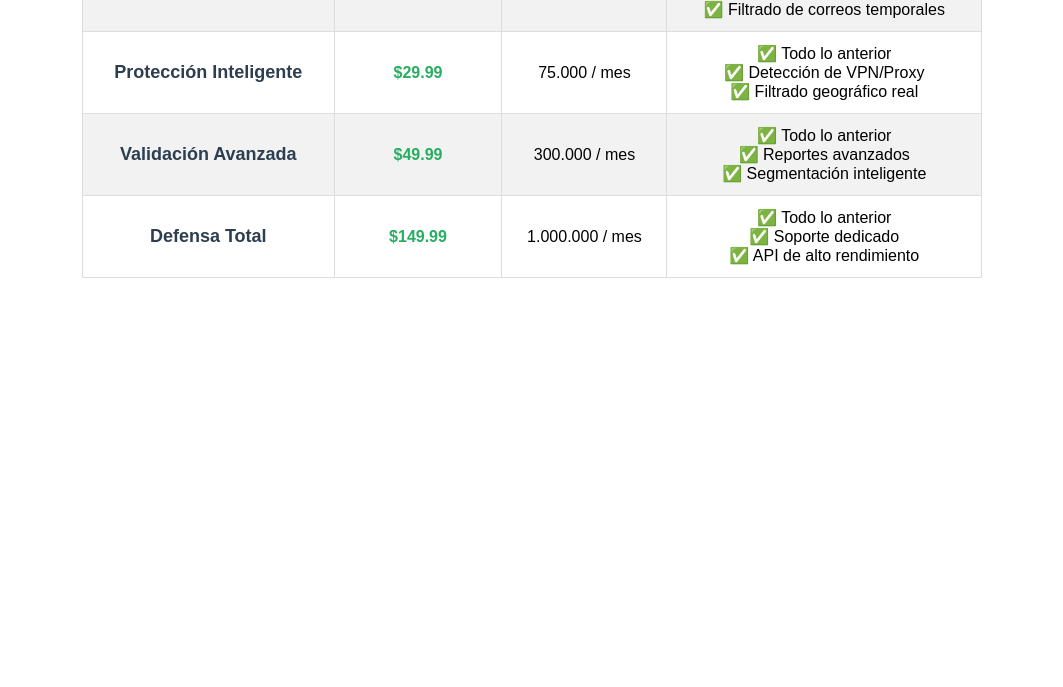
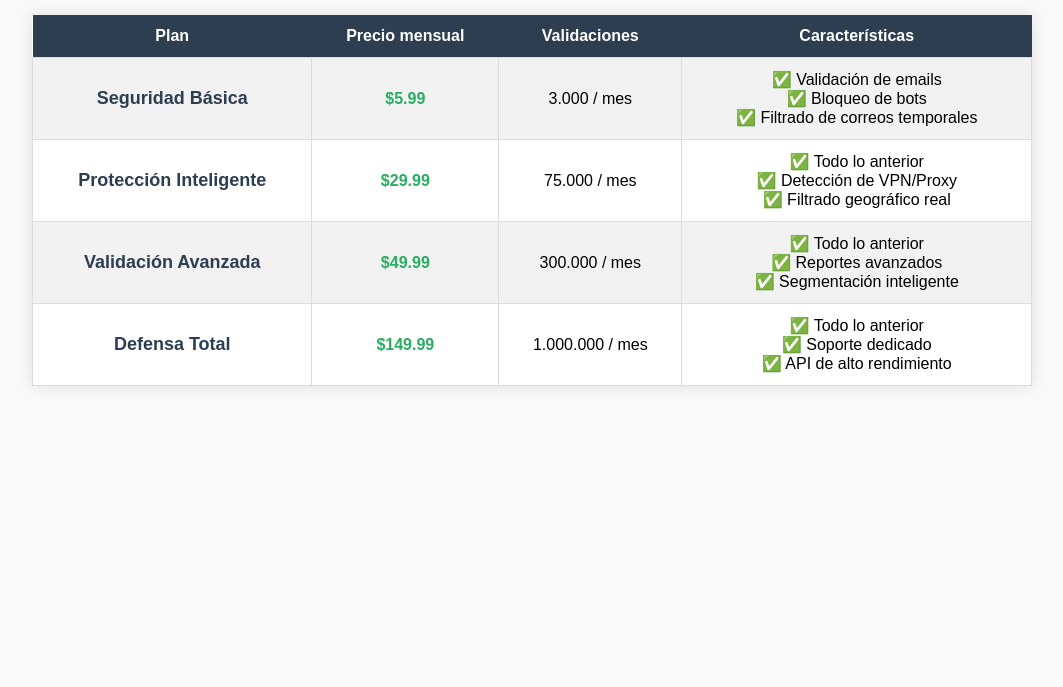
Before and after one commit to Tincholeo/tabla-precios, a plain HTML site: page index.html in a window 1280 px wide. Shown: the part 113-800 px from the top of the page, without its empty margins (108-1171 px from the left). Drawn offline with Linux system fonts and the light colour scheme.

Commit message:
Update index.html

```diff
--- a/index.html
+++ b/index.html
@@ -1 +1,108 @@
-<style> .pricing-table { font-family: Arial, sans-serif; border-collapse: collapse; width: 100%; max-width: 900px; margin: 20px auto; } .pricing-table th { background-color: #2C3E50; color: white; padding: 12px; } .pricing-table td { border: 1px solid #ddd; text-align: center; padding: 12px; } .pricing-table tr:nth-child(even) { background-color: #f2f2f2; } .pricing-table tr:hover { background-color: #f1f1f1; } .plan-title { font-weight: bold; font-size: 18px; color: #2C3E50; } .price { font-size: 16px; color: #27AE60; font-weight: bold; } </style> <table class="pricing-table"> <tr> <th>Plan</th> <th>Precio mensual</th> <th>Validaciones</th> <th>Características</th> </tr> <tr> <td class="plan-title">Seguridad Básica</td> <td class="price">$5.99</td> <td>3.000 / mes</td> <td> ✅ Validación de emails<br> ✅ Bloqueo de bots<br> ✅ Filtrado de correos temporales </td> </tr> <tr> <td class="plan-title">Protección Inteligente</td> <td class="price">$29.99</td> <td>75.000 / mes</td> <td> ✅ Todo lo anterior<br> ✅ Detección de VPN/Proxy<br> ✅ Filtrado geográfico real </td> </tr> <tr> <td class="plan-title">Validación Avanzada</td> <td class="price">$49.99</td> <td>300.000 / mes</td> <td> ✅ Todo lo anterior<br> ✅ Reportes avanzados<br> ✅ Segmentación inteligente </td> </tr> <tr> <td class="plan-title">Defensa Total</td> <td class="price">$149.99</td> <td>1.000.000 / mes</td> <td> ✅ Todo lo anterior<br> ✅ Soporte dedicado<br> ✅ API de alto rendimiento </td> </tr> </table>
+<!DOCTYPE html>
+<html lang="es">
+<head>
+  <meta charset="UTF-8">
+  <meta name="viewport" content="width=device-width, initial-scale=1.0">
+  <title>Planes de Validación</title>
+  <style>
+    body {
+      font-family: Arial, sans-serif;
+      background-color: #f9f9f9;
+      margin: 0;
+      padding: 40px 20px;
+    }
+    h1 {
+      text-align: center;
+      color: #2C3E50;
+    }
+    .pricing-table {
+      border-collapse: collapse;
+      width: 100%;
+      max-width: 1000px;
+      margin: 30px auto;
+      background-color: #fff;
+      box-shadow: 0 0 15px rgba(0,0,0,0.1);
+    }
+    .pricing-table th {
+      background-color: #2C3E50;
+      color: white;
+      padding: 12px;
+    }
+    .pricing-table td {
+      border: 1px solid #ddd;
+      text-align: center;
+      padding: 12px;
+    }
+    .pricing-table tr:nth-child(even) {
+      background-color: #f2f2f2;
+    }
+    .pricing-table tr:hover {
+      background-color: #f1f1f1;
+    }
+    .plan-title {
+      font-weight: bold;
+      font-size: 18px;
+      color: #2C3E50;
+    }
+    .price {
+      font-size: 16px;
+      color: #27AE60;
+      font-weight: bold;
+    }
+  </style>
+</head>
+<body>
+
+  <h1>Planes de Validación de Correos y Protección de Formularios</h1>
+
+  <table class="pricing-table">
+    <tr>
+      <th>Plan</th>
+      <th>Precio mensual</th>
+      <th>Validaciones</th>
+      <th>Características</th>
+    </tr>
+    <tr>
+      <td class="plan-title">Seguridad Básica</td>
+      <td class="price">$5.99</td>
+      <td>3.000 / mes</td>
+      <td>
+        ✅ Validación de emails<br>
+        ✅ Bloqueo de bots<br>
+        ✅ Filtrado de correos temporales
+      </td>
+    </tr>
+    <tr>
+      <td class="plan-title">Protección Inteligente</td>
+      <td class="price">$29.99</td>
+      <td>75.000 / mes</td>
+      <td>
+        ✅ Todo lo anterior<br>
+        ✅ Detección de VPN/Proxy<br>
+        ✅ Filtrado geográfico real
+      </td>
+    </tr>
+    <tr>
+      <td class="plan-title">Validación Avanzada</td>
+      <td class="price">$49.99</td>
+      <td>300.000 / mes</td>
+      <td>
+        ✅ Todo lo anterior<br>
+        ✅ Reportes avanzados<br>
+        ✅ Segmentación inteligente
+      </td>
+    </tr>
+    <tr>
+      <td class="plan-title">Defensa Total</td>
+      <td class="price">$149.99</td>
+      <td>1.000.000 / mes</td>
+      <td>
+        ✅ Todo lo anterior<br>
+        ✅ Soporte dedicado<br>
+        ✅ API de alto rendimiento
+      </td>
+    </tr>
+  </table>
+
+</body>
+</html>
```
